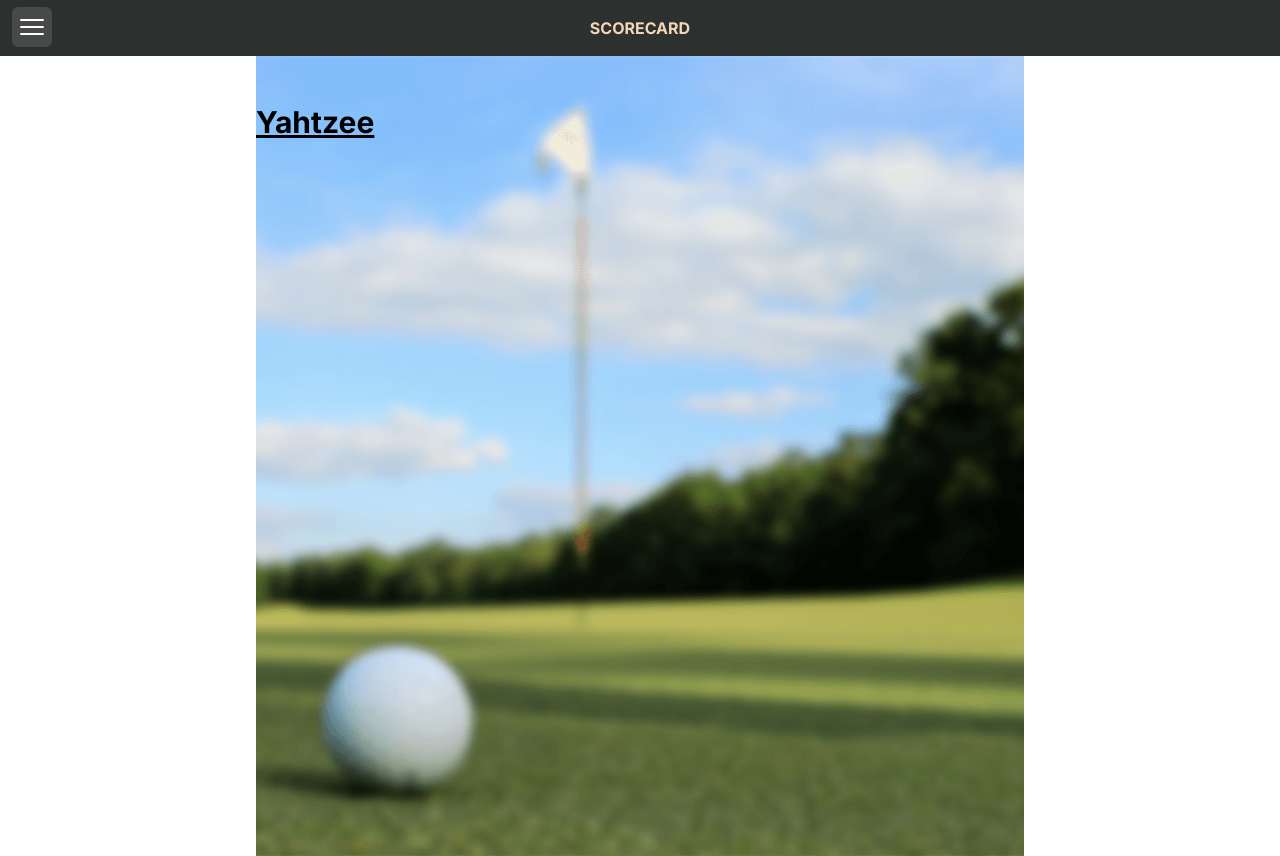
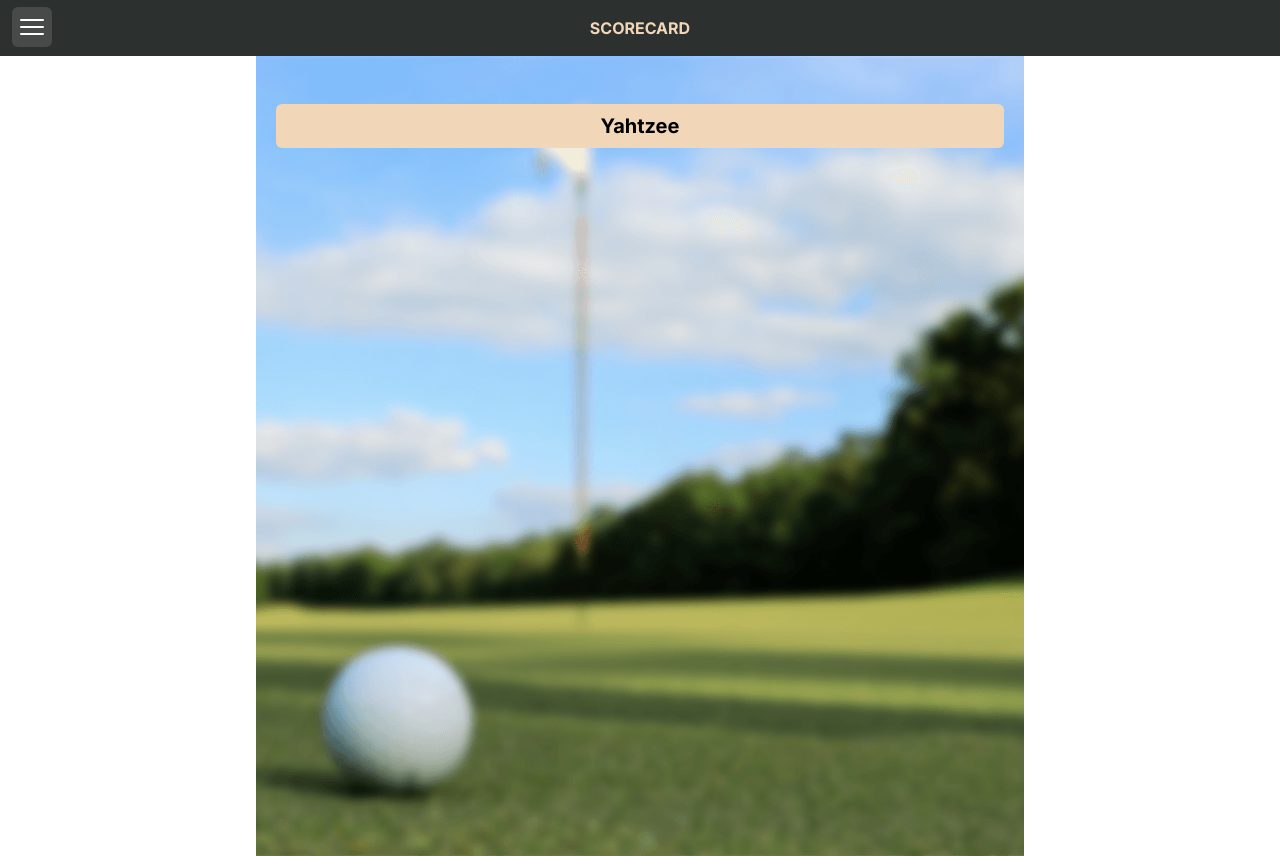
Before and after one commit to ex7r3me/score-card, a Next.js app: page /yahtzee in a window 1280 px wide. Built offline with nearby package versions, Linux system fonts and the light colour scheme.

Commit message:
Adds yahtzee page

```diff
--- a/app/yahtzee/page.tsx
+++ b/app/yahtzee/page.tsx
@@ -1,7 +1,7 @@
 export default function Home() {
-    return (
-      <div>
-        <h1 role='heading' className="text-3xl font-bold underline">Yahtzee</h1>
-      </div>
-    );
-  }
+  return (
+    <div className="p-2 ml-5 mr-5 rounded-md bg-beige">
+      <h1 role='heading' className="text-xl font-bold text-center">Yahtzee</h1>
+    </div>
+  );
+}
```
